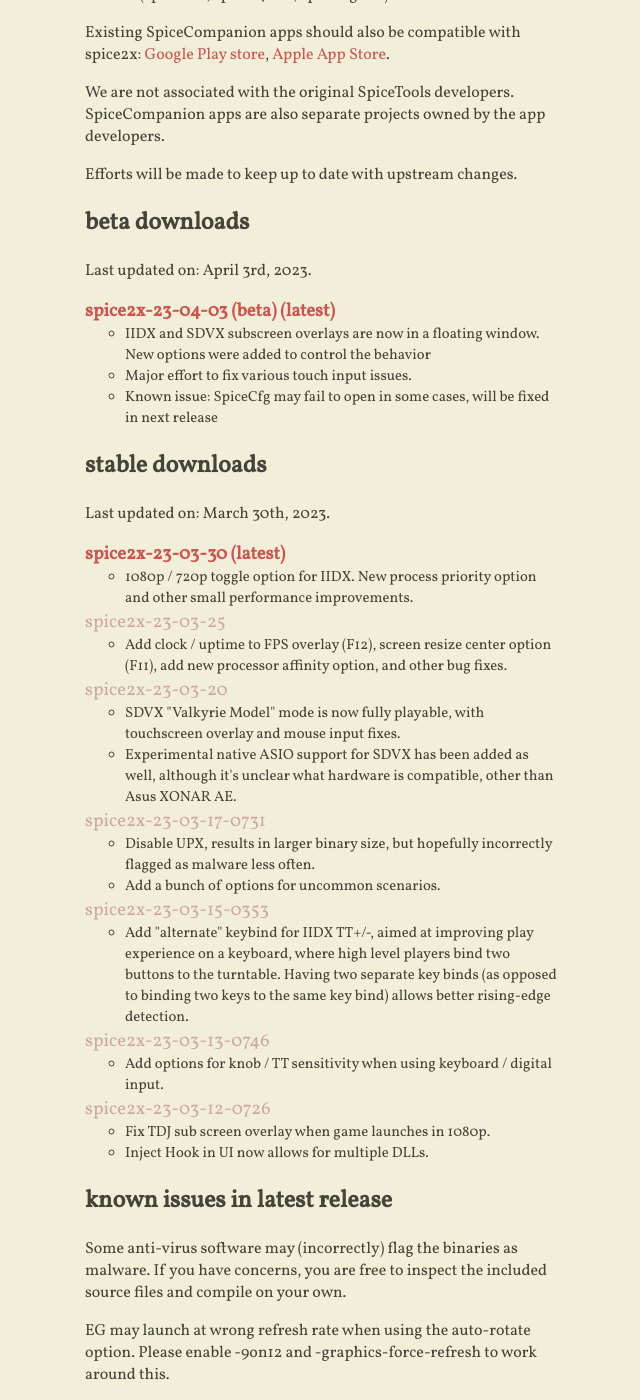
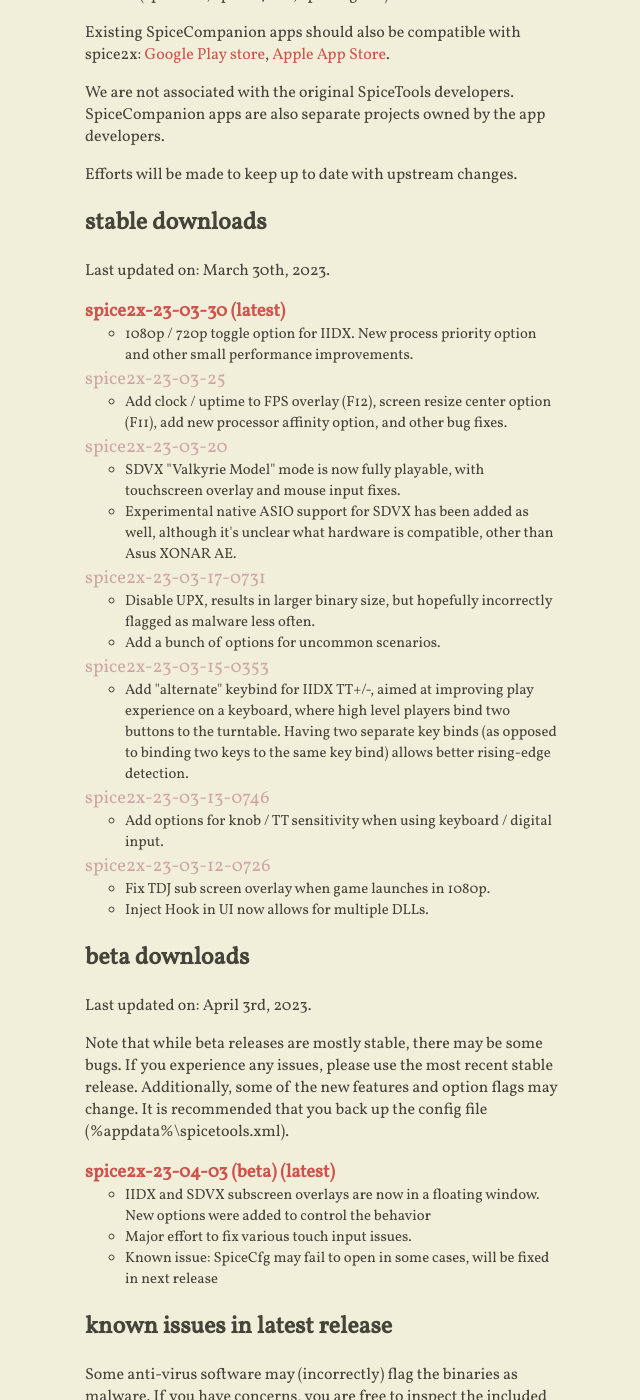
Before and after one commit to spice2x/spice2x.github.io, a Jekyll site: the page built from docs/index.html, in a window 1280 px wide and 1400 px high, scrolled down 203 px. Shown: the whole window, without its empty margins (419-1059 px from the left). Built offline with Jekyll 4.4.1, drawn with Linux system fonts in a browser that asks for light colours; nearby versions of some CDN libraries.

Commit message:
update wording for beta downloads, move it down a bit

```diff
--- a/docs/_includes/content.html
+++ b/docs/_includes/content.html
@@ -15,26 +15,9 @@
 
 <p>Efforts will be made to keep up to date with upstream changes.</p>
 
-<h2>beta downloads</h2>
-
-<p>Last updated on: April 3rd, 2023.<p>
-
-<ul class="downloads">
-  <li>
-    <a href="https://github.com/spice2x/spice2x.github.io/releases/download/23-04-03/spice2x-23-04-03.zip">
-      spice2x-23-04-03 (beta)
-    </a>
-    <ul>
-      <li>IIDX and SDVX subscreen overlays are now in a floating window. New options were added to control the behavior</li>
-      <li>Major effort to fix various touch input issues.</li>
-      <li>Known issue: SpiceCfg may fail to open in some cases, will be fixed in next release</li>
-    </ul>
-  </li>
-</ul>
-
 <h2>stable downloads</h2>
 
-<p>Last updated on: March 30th, 2023.<p>
+<p>Last updated on: March 30th, 2023.</p>
 
 <ul class="downloads">
   <li>
@@ -122,6 +105,28 @@
   </li>
 </ul>
 
+<h2>beta downloads</h2>
+
+<p>Last updated on: April 3rd, 2023.</p>
+
+<p>Note that while beta releases are mostly stable, there may be some bugs. If you experience any issues, please
+  use the most recent stable release. Additionally, some of the new features and option flags may change. It is
+  recommended that you back up the config file (%appdata%\spicetools.xml).
+</p>
+
+<ul class="downloads">
+  <li>
+    <a href="https://github.com/spice2x/spice2x.github.io/releases/download/23-04-03/spice2x-23-04-03.zip">
+      spice2x-23-04-03 (beta)
+    </a>
+    <ul>
+      <li>IIDX and SDVX subscreen overlays are now in a floating window. New options were added to control the behavior</li>
+      <li>Major effort to fix various touch input issues.</li>
+      <li>Known issue: SpiceCfg may fail to open in some cases, will be fixed in next release</li>
+    </ul>
+  </li>
+</ul>
+
 <h2>known issues in latest release</h2>
 
 <p>
```
